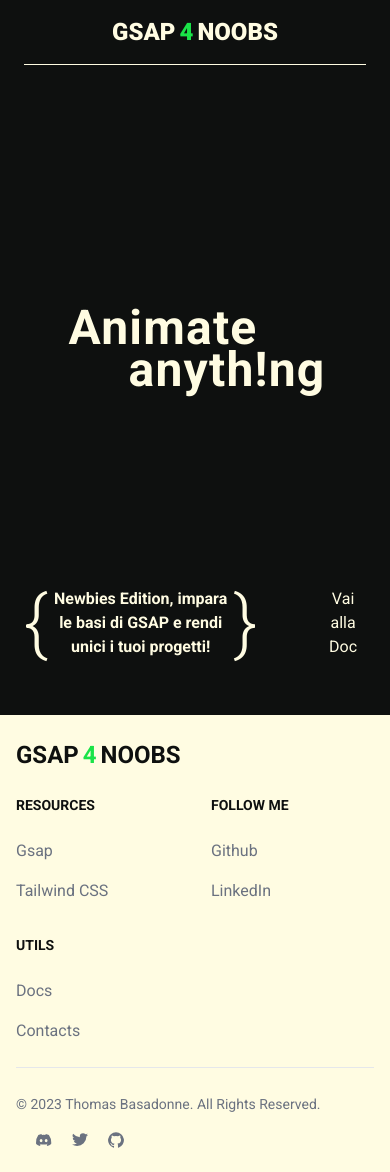
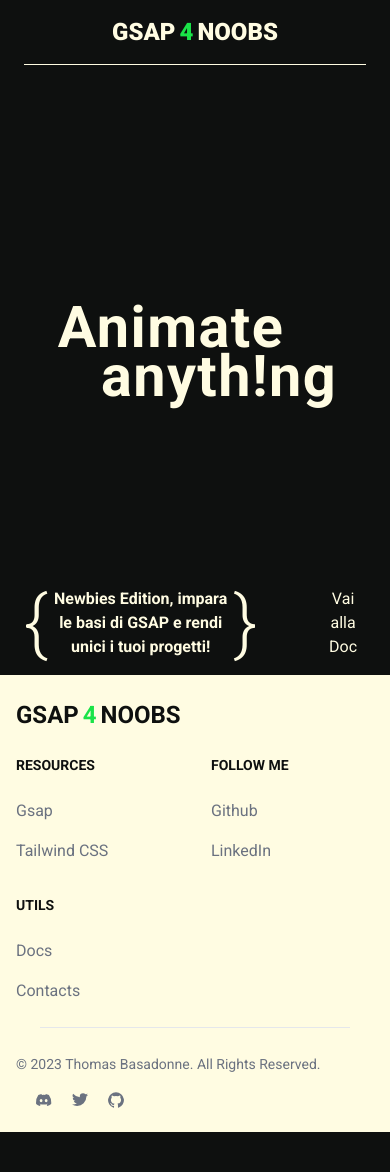
Before and after one commit to Thomas-Basadonne/gsap4noobs, a Vue app: page / in a window 390 px wide. After the commit the page ends 1132 px from the top, so only its background shows below. Built offline with nearby package versions, Linux system fonts and the light colour scheme.

Commit message:
fix responsive jumbo

```diff
--- a/src/App.vue
+++ b/src/App.vue
@@ -19,10 +19,12 @@
 </script>
 
 <template>
-  <div class="flex flex-col justify-between">
+  <div class="flex flex-col justify-between min-h-screen">
     <HeaderApp />
-    <Jumbotron />
-    <footer class="mt-10 relative bottom-0 w-full">
+    <main class="flex-grow w-full">
+      <Jumbotron />
+    </main>
+    <footer class="md:absolute bottom-0 w-full">
       <FooterApp />
     </footer>
   </div>
--- a/src/components/_partials/FooterApp.vue
+++ b/src/components/_partials/FooterApp.vue
@@ -93,7 +93,7 @@
         </div>
       </div>
       <hr
-        class="my-6 border-gray-200 sm:mx-auto dark:border-gray-700 lg:my-8"
+        class="m-6 border-gray-200 sm:mx-auto dark:border-gray-700 lg:my-8"
       />
       <div class="sm:flex sm:items-center sm:justify-between">
         <span class="text-sm text-gray-500 sm:text-center"
--- a/src/components/home/Jumbotron.vue
+++ b/src/components/home/Jumbotron.vue
@@ -16,13 +16,15 @@
 
 <template>
   <div class="jumbo mb-4 mx-6">
-    <div class="testo h-[60vh] flex flex-col justify-center items-center">
+    <div
+      class="testo h-[60vh] flex flex-col justify-center items-center overflow-hidden"
+    >
       <span
-        class="mr-16 sm:mr-56 text-center text-[3rem] sm:text-8xl md:text-9xl lg:text-[15rem] font-bold tracking-wide"
+        class="mr-12 sm:mr-52 text-center text-[3.6rem] sm:text-8xl md:text-9xl lg:text-[12rem] font-bold tracking-wide"
         >Animate</span
       >
       <span
-        class="leading-3 ml-16 sm:ml-56 text-center text-[3rem] sm:text-8xl md:text-9xl lg:text-[15rem] font-bold tracking-wide"
+        class="leading-3 ml-12 sm:ml-52 text-center text-[3.6rem] sm:text-8xl md:text-9xl lg:text-[12rem] font-bold tracking-wide"
         >anyth!ng</span
       >
     </div>
--- a/src/style.css
+++ b/src/style.css
@@ -5,7 +5,7 @@
 
 @layer base {
   html {
-    @apply bg-sfondo text-testo selection:bg-verde selection:text-sfondo overflow-x-hidden;
+    @apply bg-sfondo text-testo selection:bg-verde selection:text-sfondo overflow-x-hidden h-screen w-screen;
     font-family: "Roboto", sans-serif;
   }
 
```
